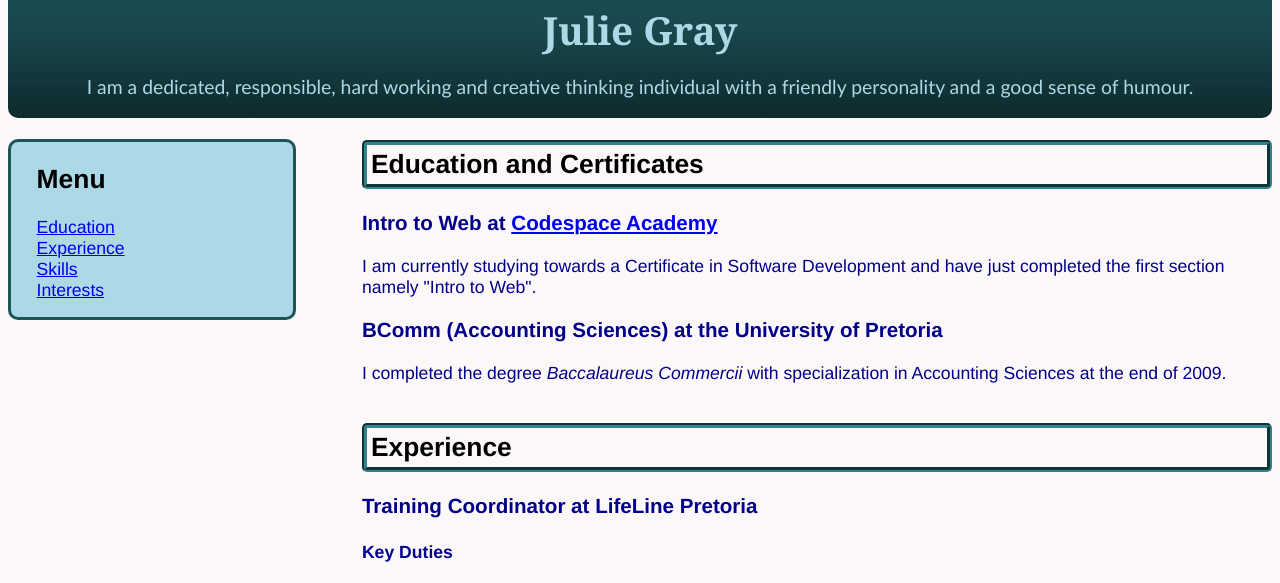
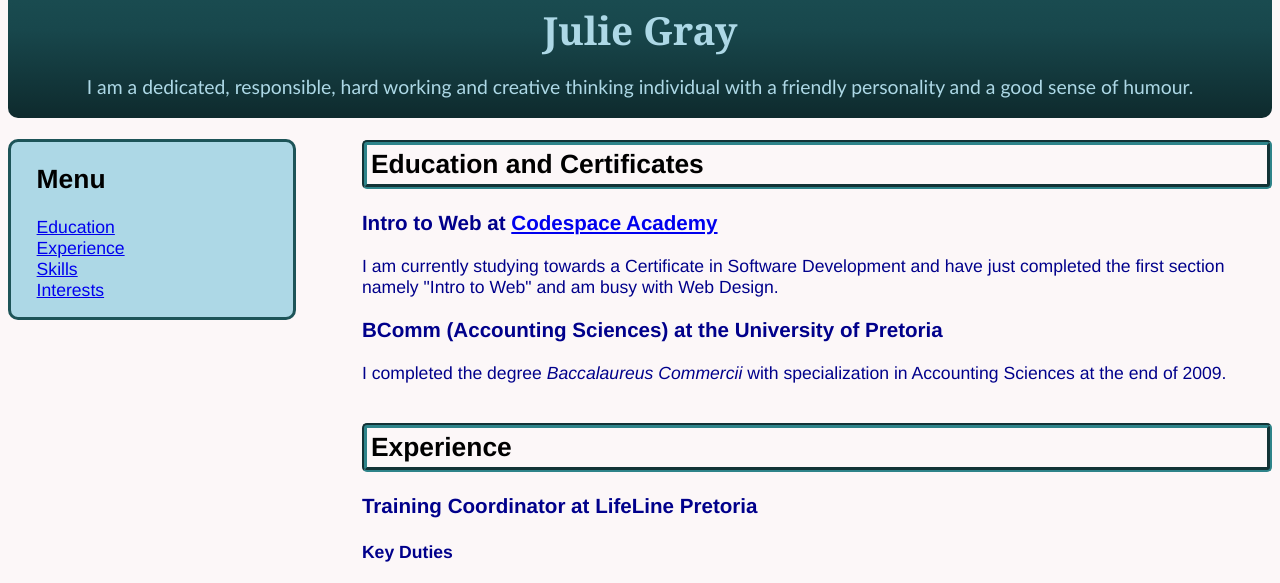
Before and after one commit to JGrayCodes/Resume2022, a plain HTML site: page index.html in a window 1280 px wide. Shown: the part 155-738 px from the top of the page. Drawn offline with Linux system fonts and the light colour scheme.

Commit message:
Update index.html

```diff
--- a/index.html
+++ b/index.html
@@ -49,7 +49,7 @@
                </a>
             </h3>
             <p> I am currently studying towards a Certificate in Software Development and have just completed the first
-               section namely "Intro to Web".
+               section namely "Intro to Web" and am busy with Web Design.
             </p>
 
             <h3> BComm (Accounting Sciences) at the University of Pretoria</h3>
```
